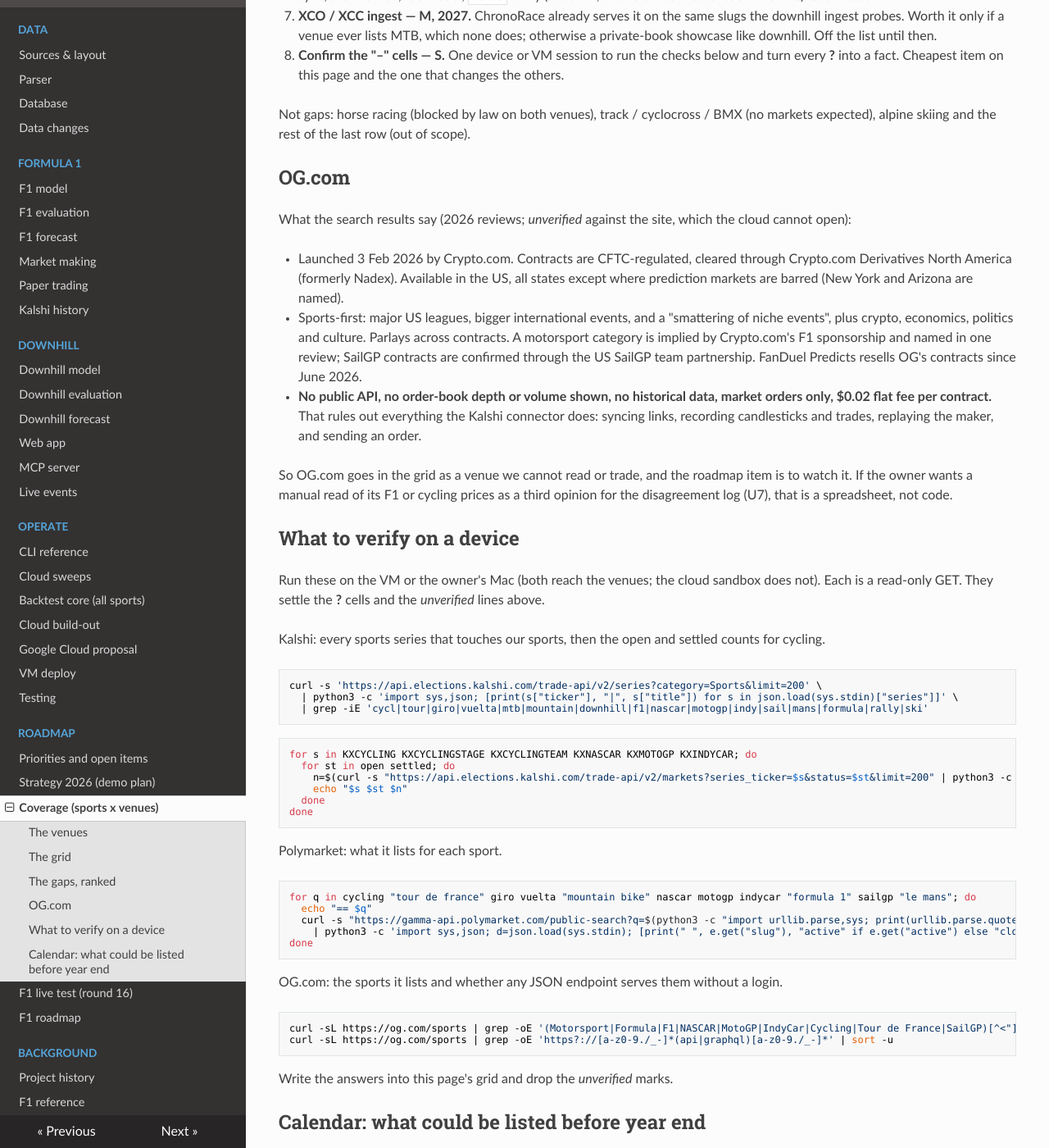
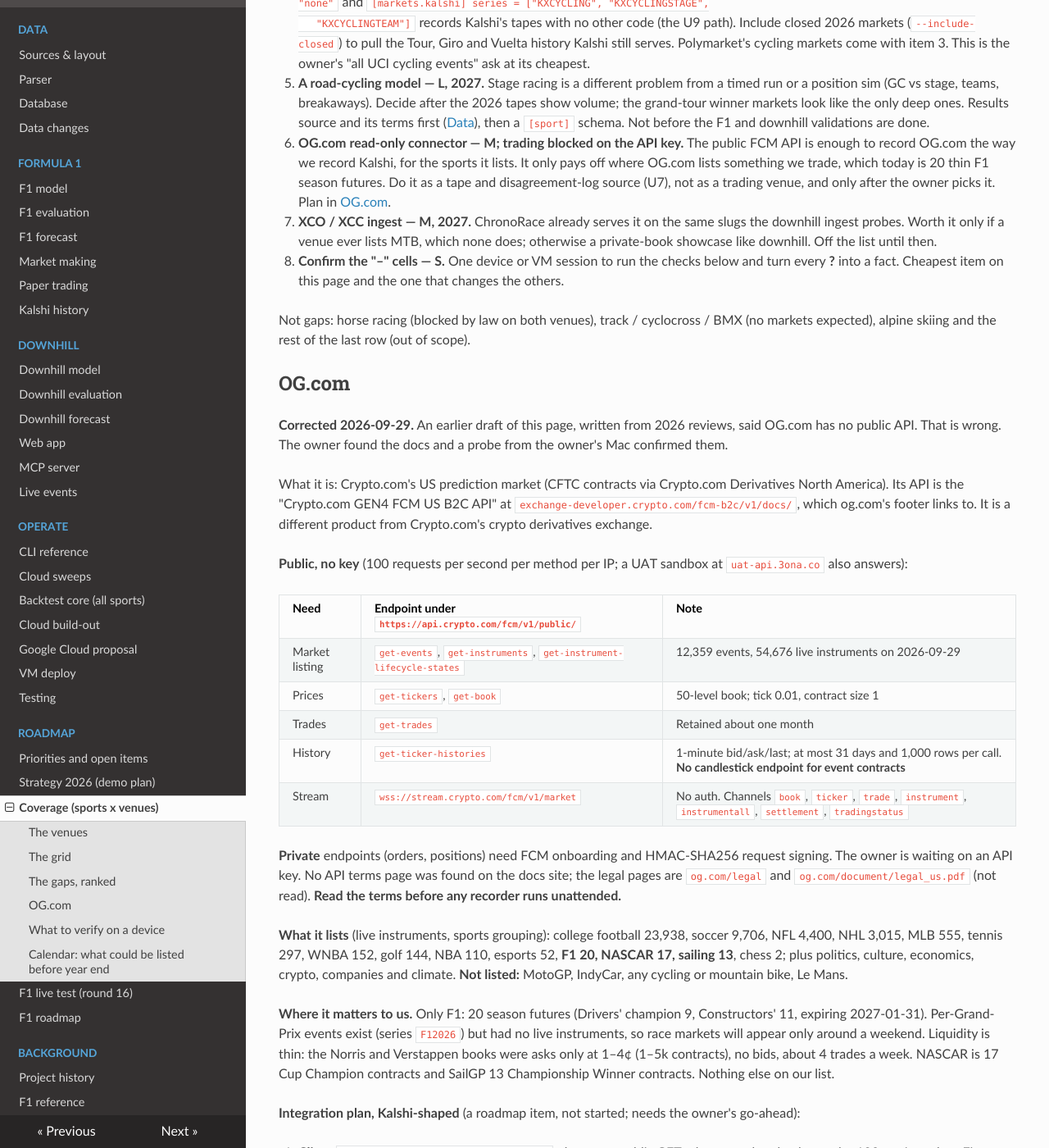
Before and after one commit to lalligagger/racinglines-public, an MkDocs documentation site: the page built from docs/coverage.md, in a window 1280 px wide and 1400 px high, scrolled down 3483 px. Shown: the whole window at 82% size. Built offline with MkDocs 1.6.1, drawn with Linux system fonts in a browser that asks for light colours; nearby versions of some CDN libraries; some of the changed text lies outside the part shown.

Commit message:
docs: OG.com has a public FCM API; fold in the device probe
The device probe on 2026-09-29 found OG.com's public market-data API
(api.crypto.com/fcm/v1/public/*): book, trades, 1-minute history, WebSocket,
no key. Rewrites the OG.com section with the endpoints, what it lists (20 thin
F1 futures, 17 NASCAR, 13 SailGP; no MotoGP, IndyCar or cycling) and a
Kalshi-shaped read-only integration plan. Fills the grid cells the probe
settled, including Kalshi cycling history depth and open-market counts.

Co-Authored-By: Claude Sonnet 5.5 <noreply@anthropic.com>
Claude-Session: https://claude.ai/code/session_01HD9ntVEuVnYpkynf5DrfNM

````diff
--- a/docs/coverage.md
+++ b/docs/coverage.md
@@ -14,10 +14,10 @@ The gaps below are roadmap items with effort estimates, not work in progress. No
 default, and no new sweep or connector starts without the owner's say ([Roadmap](todo.md#new-sports)).
 
 **How this was checked.** The repo side (schemas in `sports/*.toml`, `racinglines/markets/venues.py`,
-`markets/kalshi/sync.py`, `live/`, the docs) was read directly. The live-listing side (what each venue
-lists today, OG.com's pages) comes from web search results only: the cloud session cannot reach
-og.com, Kalshi's or Polymarket's APIs, and a device probe was not possible from this thread. Every
-line marked *unverified* needs the one-command checks in [What to verify on a device](#what-to-verify-on-a-device).
+`markets/kalshi/sync.py`, `live/`, the docs) was read directly. The venue side was probed read-only from the
+owner's Mac on 2026-09-29 (unauthenticated GETs against OG.com's, Kalshi's and Polymarket's public
+endpoints), because the cloud session cannot reach them. Counts are a snapshot of that evening. Cells still
+marked **?** were not probed.
 
 ## The venues
 
@@ -25,7 +25,7 @@ line marked *unverified* needs the one-command checks in [What to verify on a de
 |---|---|---|---|---|
 | **Polymarket** | Crypto exchange, CLOB, public Gamma + CLOB APIs, full trade and price history | Yes: `markets sync/record/archive`, 2025–26 F1 history | Yes (paper today; V2 order path built, `POLYMARKET_TRADING_ENABLED` unset) | Our first venue. **Has listed no F1 race since 28 Aug 2026** ([F1 live roadmap](f1-live-roadmap.md#polymarket-has-stopped-listing-f1-races)). Championships still deep |
 | **Kalshi** | CFTC exchange, public REST API with candlesticks and trades, per-market maker fee | Yes: `markets --exchange kalshi`, 2025–26 F1 history ([Kalshi history](kalshi-history.md)) | Yes (paper; `KALSHI_TRADING_ENABLED` unset) | Listed every 2025–26 F1 weekend. The likeliest live venue this autumn |
-| **OG.com** | Crypto.com's US prediction market, launched 3 Feb 2026, CFTC contracts via Crypto.com Derivatives North America (the former Nadex). Sports-first, parlays, $0.02 flat fee per contract, market orders only | **No public API**, no order-book depth or volume shown, no historical data layer (per the 2026 reviews; *unverified* against the site itself) | Not programmatically. Web and app only | Not a connectable venue today. Watch it; a Kalshi-shaped connector is not possible until it publishes an API. See [OG.com](#ogcom) |
+| **OG.com** | Crypto.com's US prediction market, launched 3 Feb 2026, CFTC contracts via Crypto.com Derivatives North America (the former Nadex). Sports-first, parlays, $0.02 flat fee per contract | **Yes, public market data with no key**: the "Crypto.com GEN4 FCM US B2C API" (`api.crypto.com/fcm/v1/public/*`), 50-level book, trade tape, 1-minute bid/ask/last history, WebSocket. History is short: 31 days per call, trades kept about a month | Not without **FCM onboarding** and HMAC-SHA256 request signing (owner is waiting on an API key) | Readable now, tradable later. Its F1, NASCAR and SailGP books are thin. See [OG.com](#ogcom) |
 | **Private book** | Our own simulated pool (`racinglines live`), the demo maker quoting to a simulated crowd and the demo taker | Yes, replayable to the fill | Yes (the T3 tier) | The fallback where no venue lists the event. Proves pricing, not an edge |
 
 Other venues seen in the search results and **not** tracked: Robinhood's prediction-market tab (Kalshi's
@@ -35,19 +35,19 @@ book), Octagon. None adds a market Kalshi or Polymarket doesn't already list.
 ## The grid
 
 Legend: **✓** yes · **~** partly (the note says what) · **✗** no · **–** the venue lists nothing for the
-sport · **?** unverified from the cloud. Each cell is H / B / L.
+sport · **?** not probed. Each cell is H / B / L.
 
 | Sport (schema) | Polymarket | Kalshi | OG.com | Private book | Data source and model |
 |---|---|---|---|---|---|
-| **F1** (`f1`) | H ✓ 2025–26, 7,285 links · B ✓ A (taker) and C (maker), params-4h · L ✓ signal engine, but **no race listed since 28 Aug** | H ✓ 2025–26, 3,793 links · B ✓ C replayed, K tuned ([Profile K](kalshi-history.md#profile-k), frozen pending owner review) · L ~ U1 done (`venue = kalshi`), **U2 recorder on the VM not running** | H ✗ · B ✗ · L ✗ · listings ? (Crypto.com has an F1 sponsorship; reviews name a motorsport category) | H ✓ Baku test · B ✓ same profiles · L ✓ `live/f1/2026-16.toml` … `2026-23.toml` | FastF1 (network-blocked in the cloud). `position_sim` |
-| **UCI downhill** (`mtb_dh`) | – | – (no series found; *unverified*) | – ? | H ✓ Whistler 2026 (7,703 fills) · B ✓ walk-forward, 43 rounds ([Evaluation](evaluation.md)) · L ✓ `racinglines mtb_dh live` | ChronoRace feed (primary) + PDF backfill. `timed_runs`. Season is over; next World Cup spring 2027 |
-| **UCI XCO / XCC** (none) | – | – ? | – ? | ✗ no model (the downhill live core is time-based, XCO is a mass start) | ChronoRace serves XC on the same weekend slugs (`_mtb`, once `_xco`): results are fetchable, nothing is ingested |
-| **UCI road: grand tours, monuments, Worlds** (none) | H ✗ · listings ✓ Tour de France 2026 winner and top-3 (search results), Vuelta unclear · B ✗ · L ✗ | H ✗ · listings ✓ series `KXCYCLING` (race winner: `-26TDFR`, `-26GIRO`), `KXCYCLINGSTAGE` (every TdF stage), `KXCYCLINGTEAM` · B ✗ · L ✗ | ? | ✗ | No source, no schema, no model. ProCyclingStats is the obvious results source (terms to check). Next listings that could exist: Il Lombardia 10 Oct, then the 2027 spring classics and Giro |
-| **UCI track, cyclocross, BMX, gravel** (none) | – ? | – ? (no series found in search) | – ? | ✗ | No source. Track Worlds 14–18 Oct (Shanghai), Cyclocross World Cup from 23 Nov. Expect no markets; confirm once |
-| **NASCAR Cup** (`nascar`, tape-only) | H ✗ · **listings ✓ per-race winner markets** (Hollywood Casino 400, 27 Sep 2026) and futures · B ✗ · L ✗ | H ~ U9 sync built (#26), `KXNASCAR*`, fixture-tested only, **never run live** · B ✗ · L ✗ | ? | ✗ | No source (P2 research item), no model. Chase races every October weekend, finale Homestead 8 Nov |
-| **MotoGP** (`motogp`, tape-only) | H ✗ · listings ✓ championship winner (25 outcomes) · B ✗ · L ✗ | H ~ U9 sync built, `KXMOTOGP*`, never run · B ✗ · L ✗ | ? | ✗ | No source, no model. Qatar–Valencia rounds Nov |
-| **IndyCar** (`indycar`, tape-only) | H ✗ · listings ✓ championship winner, Indy 500 · B ✗ · L ✗ | H ~ U9 sync built, `KXINDYCAR*`, never run · B ✗ · L ✗ | ? | ✗ | Season over (Sept). Nothing to record until March 2027 |
-| **SailGP, WEC / Le Mans, Formula E, rally, alpine skiing** (none) | ? | ? | SailGP ✓ (OG has SailGP event contracts through its US SailGP team partnership) · rest ? | ✗ | Not in scope; noted so the search was complete |
+| **F1** (`f1`) | H ✓ 2025–26, 7,285 links · B ✓ A (taker) and C (maker), params-4h · L ✓ signal engine, but **no race listed since 28 Aug** | H ✓ 2025–26, 3,793 links (29 `KXF1*` series, `KXF1RACE` 22 open) · B ✓ C replayed, K tuned ([Profile K](kalshi-history.md#profile-k), frozen pending owner review) · L ~ U1 done (`venue = kalshi`), **U2 recorder on the VM not running** | H ✗ (API keeps about a month) · B ✗ · L ✗ · **20 season futures listed** (Drivers' and Constructors', expire 2027-01-31); per-GP events exist but had no live instruments; books thin, asks only at 1–4¢, about 4 trades a week | H ✓ Baku test · B ✓ same profiles · L ✓ `live/f1/2026-16.toml` … `2026-23.toml` | FastF1 (network-blocked in the cloud). `position_sim` |
+| **UCI downhill** (`mtb_dh`) | – (probed: nothing on mountain bike) | – (probed: no series) | – (probed) | H ✓ Whistler 2026 (7,703 fills) · B ✓ walk-forward, 43 rounds ([Evaluation](evaluation.md)) · L ✓ `racinglines mtb_dh live` | ChronoRace feed (primary) + PDF backfill. `timed_runs`. Season is over; next World Cup spring 2027 |
+| **UCI XCO / XCC** (none) | – (probed) | – (probed) | – (probed) | ✗ no model (the downhill live core is time-based, XCO is a mass start) | ChronoRace serves XC on the same weekend slugs (`_mtb`, once `_xco`): results are fetchable, nothing is ingested |
+| **UCI road: grand tours, monuments, Worlds** (none) | H ✗ · listings ✓ Tour 2026 (about $1.3M volume), Vuelta, Il Lombardia · B ✗ · L ✗ | H ✗ · **settled history ✓ at least 200 markets in each of `KXCYCLING`, `KXCYCLINGSTAGE`, `KXCYCLINGTEAM`, `KXCYCLINGJERSEY`, plus `KXTOURDEFRANCE`**; 0 open now · B ✗ · L ✗ | – (probed: no cycling) | ✗ | No source, no schema, no model. ProCyclingStats is the obvious results source (terms to check). Next listings that could exist: Il Lombardia 10 Oct, then the 2027 spring classics and Giro |
+| **UCI track, cyclocross, BMX, gravel** (none) | – ? | – ? | – (probed) | ✗ | No source. Track Worlds 14–18 Oct (Shanghai), Cyclocross World Cup from 23 Nov. Expect no markets; not probed beyond OG.com |
+| **NASCAR Cup** (`nascar`, tape-only) | H ✗ · **listings ✓ per-race winner markets** and futures · B ✗ · L ✗ | H ~ U9 sync built (#26), `KXNASCAR*` (17 series, **`KXNASCARRACE` 72 open**), fixture-tested only, **never run live** · B ✗ · L ✗ | H ✗ · **17 Cup Champion futures only** | ✗ | No source (P2 research item), no model. Chase races every October weekend, finale Homestead 8 Nov |
+| **MotoGP** (`motogp`, tape-only) | H ✗ · listings ✓ championship winner (25 outcomes) · B ✗ · L ✗ | H ~ U9 sync built, `KXMOTOGP*` (3 series, 22 open), never run · B ✗ · L ✗ | – (probed: not listed) | ✗ | No source, no model. Qatar–Valencia rounds Nov |
+| **IndyCar** (`indycar`, tape-only) | H ✗ · listings ✓ championship winner, Indy 500 · B ✗ · L ✗ | H ~ U9 sync built, `KXINDYCAR*` (9 series), never run · B ✗ · L ✗ | – (probed: not listed) | ✗ | Season over (Sept). Nothing to record until March 2027 |
+| **SailGP, Le Mans, Formula E, rally, alpine skiing** (none) | SailGP, Le Mans ✓ listed | SailGP ✓ (`KXSAILGP` 13 open, `KXSAILGPRACE` 13), Le Mans ✓ (`KXLEMANS24H`) | SailGP ✓ 13 Championship Winner contracts | ✗ | Not in scope; noted so the search was complete |
 
 Reading across: **F1 is the only sport with all three marks on any real venue**, and only on Polymarket,
 which is not listing. On Kalshi F1 is one step short (the VM recorder). Everything else is either private
@@ -77,10 +77,10 @@ started.
    position sim (GC vs stage, teams, breakaways). Decide after the 2026 tapes show volume; the
    grand-tour winner markets look like the only deep ones. Results source and its terms first
    ([Data](data.md)), then a `[sport]` schema. Not before the F1 and downhill validations are done.
-6. **OG.com — S to scout, blocked to build.** No API means no connector. The item is a one-off manual
-   scout of what it lists for F1, NASCAR and cycling, and a quarterly check for an API announcement.
-   If one appears, the connector is Kalshi-shaped: client, sync, archive tree, fee model, `Venue` entry
-   (about M, the Kalshi connector took two PRs). See [OG.com](#ogcom).
+6. **OG.com read-only connector — M; trading blocked on the API key.** The public FCM API is enough to record
+   OG.com the way we record Kalshi, for the sports it lists. It only pays off where OG.com lists something
+   we trade, which today is 20 thin F1 season futures. Do it as a tape and disagreement-log source (U7), not
+   as a trading venue, and only after the owner picks it. Plan in [OG.com](#ogcom).
 7. **XCO / XCC ingest — M, 2027.** ChronoRace already serves it on the same slugs the downhill ingest
    probes. Worth it only if a venue ever lists MTB, which none does; otherwise a private-book showcase
    like downhill. Off the list until then.
@@ -92,27 +92,64 @@ alpine skiing and the rest of the last row (out of scope).
 
 ## OG.com
 
-What the search results say (2026 reviews; *unverified* against the site, which the cloud cannot open):
+**Corrected 2026-09-29.** An earlier draft of this page, written from 2026 reviews, said OG.com has no
+public API. That is wrong. The owner found the docs and a probe from the owner's Mac confirmed them.
 
-- Launched 3 Feb 2026 by Crypto.com. Contracts are CFTC-regulated, cleared through Crypto.com
-  Derivatives North America (formerly Nadex). Available in the US, all states except where prediction
-  markets are barred (New York and Arizona are named).
-- Sports-first: major US leagues, bigger international events, and a "smattering of niche events", plus
-  crypto, economics, politics and culture. Parlays across contracts. A motorsport category is implied by
-  Crypto.com's F1 sponsorship and named in one review; SailGP contracts are confirmed through the US
-  SailGP team partnership. FanDuel Predicts resells OG's contracts since June 2026.
-- **No public API, no order-book depth or volume shown, no historical data, market orders only,
-  $0.02 flat fee per contract.** That rules out everything the Kalshi connector does: syncing links,
-  recording candlesticks and trades, replaying the maker, and sending an order.
+What it is: Crypto.com's US prediction market (CFTC contracts via Crypto.com Derivatives North America).
+Its API is the "Crypto.com GEN4 FCM US B2C API" at `exchange-developer.crypto.com/fcm-b2c/v1/docs/`, which
+og.com's footer links to. It is a different product from Crypto.com's crypto derivatives exchange.
 
-So OG.com goes in the grid as a venue we cannot read or trade, and the roadmap item is to watch it. If
-the owner wants a manual read of its F1 or cycling prices as a third opinion for the disagreement log
-(U7), that is a spreadsheet, not code.
+**Public, no key** (100 requests per second per method per IP; a UAT sandbox at `uat-api.3ona.co` also
+answers):
+
+| Need | Endpoint under `https://api.crypto.com/fcm/v1/public/` | Note |
+|---|---|---|
+| Market listing | `get-events`, `get-instruments`, `get-instrument-lifecycle-states` | 12,359 events, 54,676 live instruments on 2026-09-29 |
+| Prices | `get-tickers`, `get-book` | 50-level book; tick 0.01, contract size 1 |
+| Trades | `get-trades` | Retained about one month |
+| History | `get-ticker-histories` | 1-minute bid/ask/last; at most 31 days and 1,000 rows per call. **No candlestick endpoint for event contracts** |
+| Stream | `wss://stream.crypto.com/fcm/v1/market` | No auth. Channels `book`, `ticker`, `trade`, `instrument`, `instrumentall`, `settlement`, `tradingstatus` |
+
+**Private** endpoints (orders, positions) need FCM onboarding and HMAC-SHA256 request signing. The owner is
+waiting on an API key. No API terms page was found on the docs site; the legal pages are `og.com/legal` and
+`og.com/document/legal_us.pdf` (not read). **Read the terms before any recorder runs unattended.**
+
+**What it lists** (live instruments, sports grouping): college football 23,938, soccer 9,706, NFL 4,400, NHL
+3,015, MLB 555, tennis 297, WNBA 152, golf 144, NBA 110, esports 52, **F1 20, NASCAR 17, sailing 13**,
+chess 2; plus politics, culture, economics, crypto, companies and climate. **Not listed:** MotoGP, IndyCar,
+any cycling or mountain bike, Le Mans.
+
+**Where it matters to us.** Only F1: 20 season futures (Drivers' champion 9, Constructors' 11, expiring
+2027-01-31). Per-Grand-Prix events exist (series `F12026`) but had no live instruments, so race markets will
+appear only around a weekend. Liquidity is thin: the Norris and Verstappen books were asks only at 1–4¢
+(1–5k contracts), no bids, about 4 trades a week. NASCAR is 17 Cup Champion contracts and SailGP 13
+Championship Winner contracts. Nothing else on our list.
+
+**Integration plan, Kalshi-shaped** (a roadmap item, not started; needs the owner's go-ahead):
+
+1. **Client** `racinglines/markets/ogcom/client.py`: the seven public GETs above, a token-bucket under
+   100 req/s, no key. Fixtures for each response in `tests/fixtures/market/`. Effort S.
+2. **Sync** `markets/ogcom/sync.py`: F1 events to `market_links` with `exchange = 'ogcom'`, classified with
+   the same kinds (`champion`, `constructors_champion`, later `race_win` and friends), instruments as
+   `token_id`. Same pattern as `markets/kalshi/sync.py`. Effort S to M.
+3. **Recorder**: `get-ticker-histories` and `get-trades` are capped at about a month, so a recorder must run
+   at least weekly or it loses history for good. Add `[markets.ogcom]` to `sports/f1.toml`, an archive tree
+   `data/archive/markets/ogcom/`, and a timer on the VM (like U2). Effort S.
+4. **Venue and fee model**: a `Venue("ogcom", ...)` entry in `markets/venues.py`, and the flat $0.02 per
+   contract fee in the maker and taker cost paths. Confirm the fee in the fee schedule first. Effort S.
+5. **Disagreement log (U7)**: add OG.com to the championship comparison, the one place it overlaps.
+6. **Trading**: only after onboarding, the signed private API, and the validation rules in
+   [Paper trading](paper-trading.md#validation-plan). Off by default like `KALSHI_TRADING_ENABLED`.
+
+Total for read-only recording plus the disagreement log: about M. **Value today is low:** thin F1 futures
+only, no race markets until a weekend, and nothing for cycling, MotoGP or IndyCar. The reason to do it early
+is history: the API forgets after a month, so a tape started now is the only way to have OG.com data for a
+2027 backtest.
 
 ## What to verify on a device
 
 Run these on the VM or the owner's Mac (both reach the venues; the cloud sandbox does not). Each is a
-read-only GET. They settle the **?** cells and the *unverified* lines above.
+read-only GET. They refresh the counts and settle the remaining **?** cells.
 
 Kalshi: every sports series that touches our sports, then the open and settled counts for cycling.
 
@@ -141,14 +178,13 @@ for q in cycling "tour de france" giro vuelta "mountain bike" nascar motogp indy
 done
 ```
 
-OG.com: the sports it lists and whether any JSON endpoint serves them without a login.
+OG.com: this was probed on 2026-09-29. To refresh its F1 and NASCAR counts:
 
 ```bash
-curl -sL https://og.com/sports | grep -oE '(Motorsport|Formula|F1|NASCAR|MotoGP|IndyCar|Cycling|Tour de France|SailGP)[^<"]{0,40}' | sort -u
-curl -sL https://og.com/sports | grep -oE 'https?://[a-z0-9./_-]*(api|graphql)[a-z0-9./_-]*' | sort -u
+curl -s 'https://api.crypto.com/fcm/v1/public/get-events' | python3 -c 'import sys,json; d=json.load(sys.stdin); print(json.dumps(d)[:1500])'
 ```
 
-Write the answers into this page's grid and drop the *unverified* marks.
+Write the answers into this page's grid and drop the remaining **?** marks.
 
 ## Calendar: what could be listed before year end
 
--- a/docs/todo.md
+++ b/docs/todo.md
@@ -150,9 +150,11 @@ venue with live F1 race markets this year.
       *Done when:* the report lists the gaps above fees for the championship markets, day by day.
 - [ ] Other exchanges, if they list motorsport or cycling markets with real depth, including one for
       downhill (none on Polymarket or Kalshi as of 2026-09).
-- [ ] **OG.com** (Crypto.com's CFTC prediction market, Feb 2026): no public API, no book depth, no history, so
-      no connector is possible today. Scout its F1 / NASCAR / cycling listings by hand once, and check
-      quarterly for an API ([Coverage](coverage.md#ogcom)).
+- [ ] **OG.com** (Crypto.com's CFTC prediction market): a public FCM API exists (no key for market data:
+      book, trades, 1-minute history, WebSocket). It lists only 20 thin F1 season futures, 17 NASCAR and 13
+      SailGP contracts, and keeps about a month of history. A read-only recorder plus the U7 comparison is
+      about M; trading needs FCM onboarding and the owner's API key. Awaiting the owner's go-ahead
+      ([Coverage](coverage.md#ogcom)).
 
 ## Paper trading
 
@@ -275,7 +277,7 @@ local-league plans. As of 2026-09 the ranking is led by exchange depth:
       `KXCYCLINGTEAM`; Polymarket listed the 2026 Tour winner and top 3. A `sports/road_cycling.toml` with
       no model and those series records the tapes through the U9 path, `--include-closed` for the 2026
       grand tours. Effort S. A model is a 2027 question ([Coverage](coverage.md#the-grid)).
-- [ ] **Verify the coverage grid's unverified cells** on the VM or the owner's device: the read-only
+- [ ] **Re-run the coverage probes** (Kalshi and Polymarket counts drift; the remaining ? cells) on the VM or the owner's device: the read-only
       commands in [Coverage](coverage.md#what-to-verify-on-a-device). Effort S.
 - [ ] **P2 · NASCAR data sources** (research, no build): results, qualifying, practice and lap data
       (NASCAR's public feeds, community archives), their terms and history depth; written up in
````
